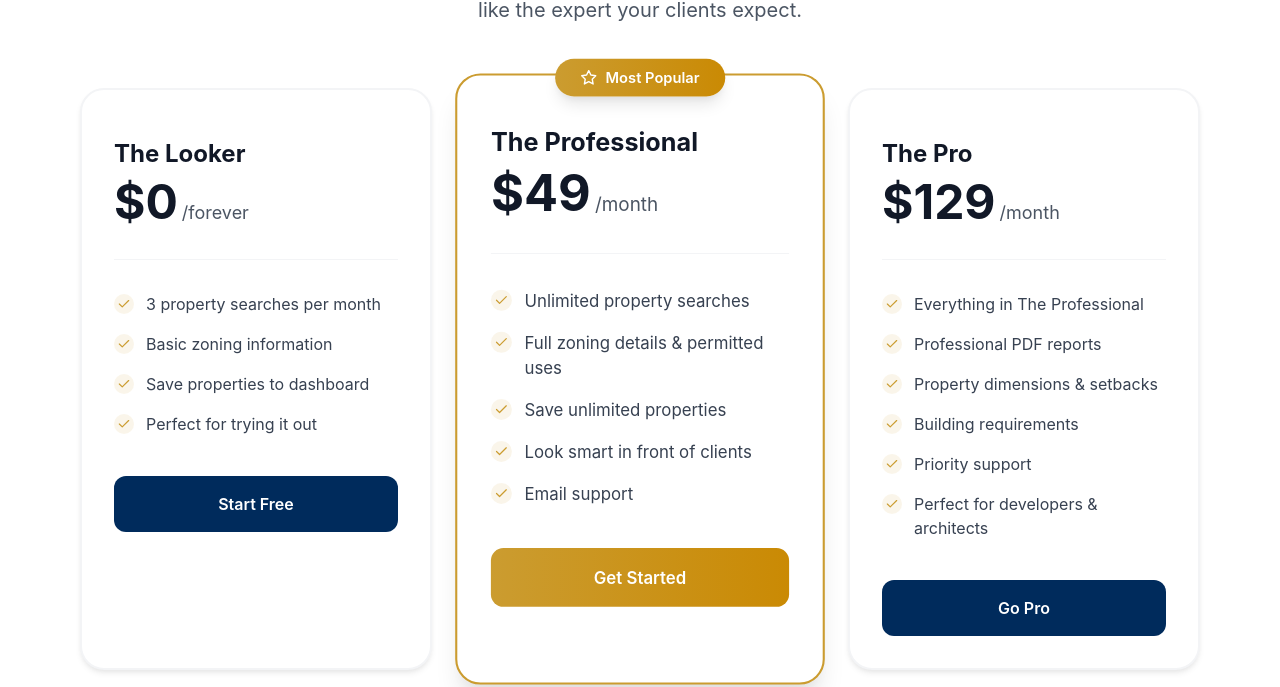
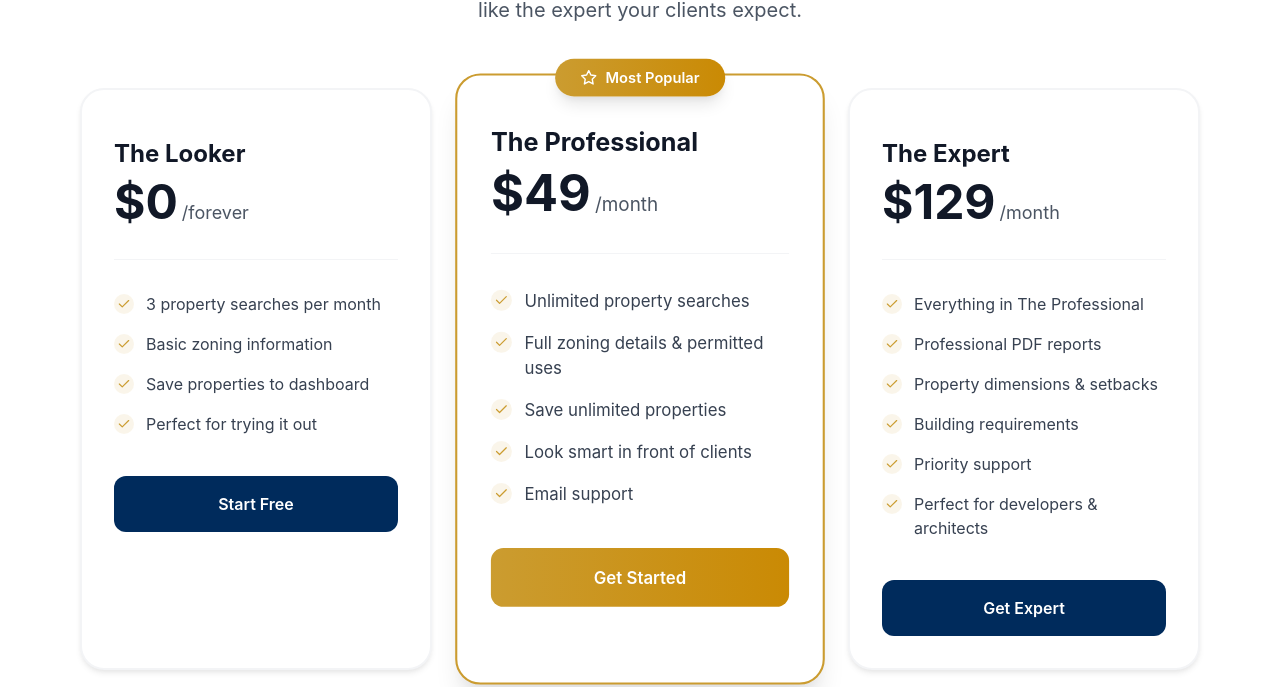
Before and after one commit to jermill/delaware-zoning, a Next.js app: page / in a window 1280 px wide. Shown: the part 1954-2641 px from the top of the page. Built offline with nearby package versions, Linux system fonts and the light colour scheme.

Commit message:
Rename top tier from 'The Pro' to 'The Expert' for clarity
Avoids confusion with 'The Professional' mid-tier name.
Clear progression: The Looker (free) → The Professional () → The Expert ()

```diff
--- a/src/components/landing/Pricing.tsx
+++ b/src/components/landing/Pricing.tsx
@@ -33,7 +33,7 @@ export default function Pricing() {
     },
     {
       id: 'pro',
-      name: 'The Pro',
+      name: 'The Expert',
       price: 129,
       period: 'month',
       features: [
@@ -44,7 +44,7 @@ export default function Pricing() {
         'Priority support',
         'Perfect for developers & architects'
       ],
-      cta: 'Go Pro'
+      cta: 'Get Expert'
     }
   ];
 
```
